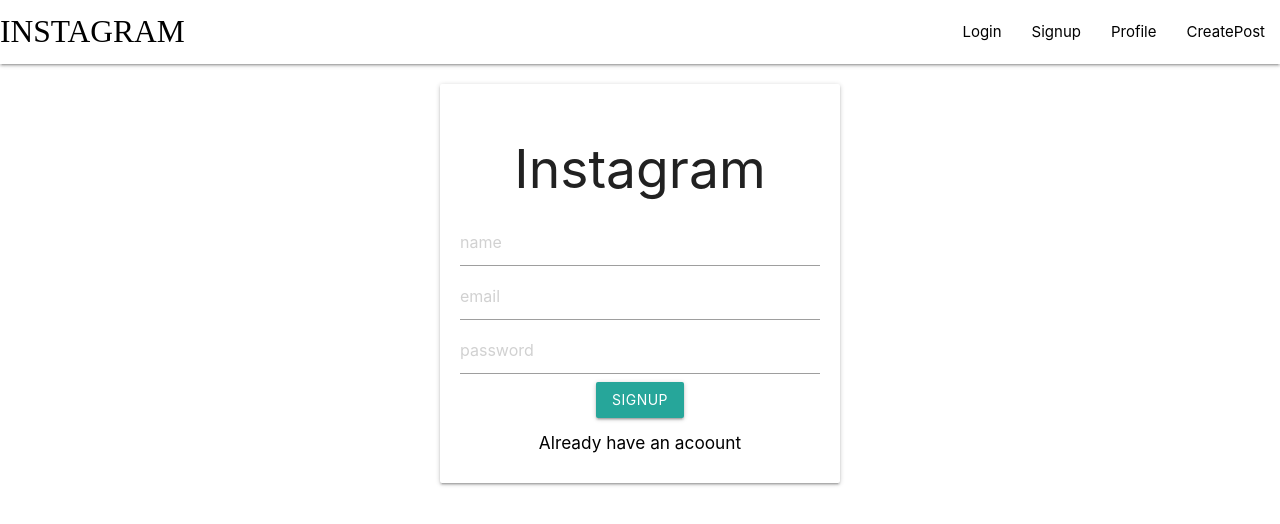
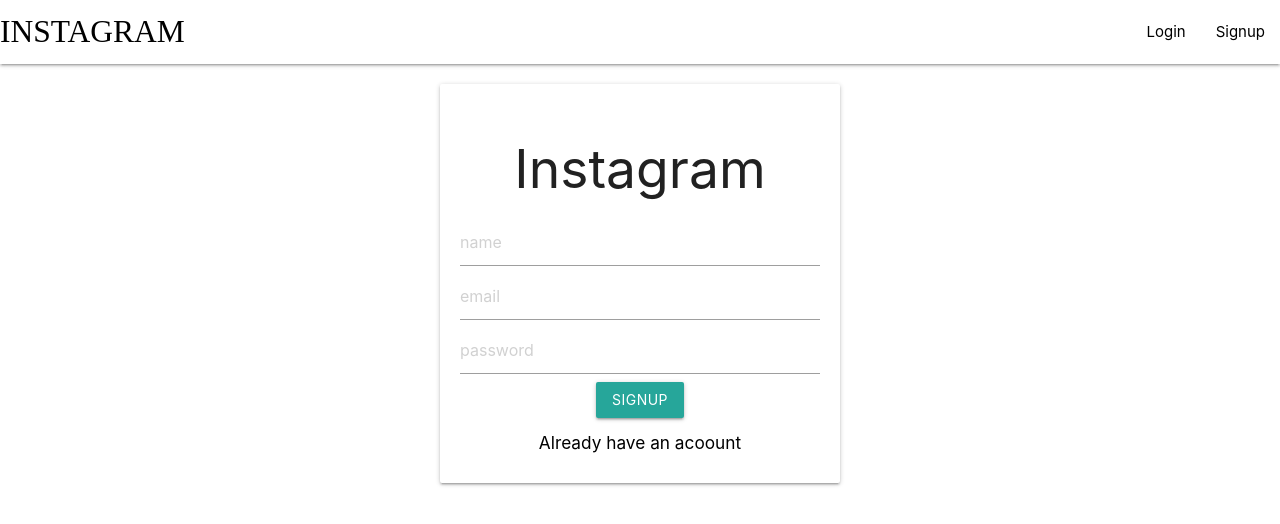
Before and after one commit to lshinkuro/mernstack-instagram-clone, a React (Create React App) app in the folder client/: page /signup in a window 1280 px wide. Shown: the top 524 px of the page. Built offline with nearby package versions, Linux system fonts and the light colour scheme; a web font is replaced by a local one.

Commit message:
add fix link forget about it

```diff
--- a/client/src/components/Navbar.js
+++ b/client/src/components/Navbar.js
@@ -1,16 +1,29 @@
-import React from 'react'
+import React,{useContext}from 'react'
+import {Link}from 'react-router-dom'
+import {UserContext}from '../App'
 
 
 const Navbar = ()=>{
+    const {state,dispatch}=useContext(UserContext)
+    const renderList = ()=>{
+      if(state){
+        return [
+          <li><Link to="/profile">Profile</Link></li>,
+          <li><Link to="/createpost">CreatePost</Link></li>
+        ]
+      }else{
+        return [
+          <li><Link to="/signin">Login</Link></li>,
+          <li><Link to="/signup">Signup</Link></li>
+        ]
+      }
+    }
     return(
       <nav>
         <div className="nav-wrapper white">
-        <a href="/home" className="brand-logo left">INSTAGRAM</a>
-          <ul id="nav-mobile" className="right hide-on-med-and-down">
-            <li><a href="/signin">Login</a></li>
-            <li><a href="/signup">Signup</a></li>
-            <li><a href="/profile">Profile</a></li>
-            <li><a href="/createpost">CreatePost</a></li>
+        <Link href={state?"/":"/signin"} className="brand-logo left">INSTAGRAM</Link>
+          <ul id="nav-mobile" className="right">
+              {renderList()}
           </ul>
         </div>
       </nav>
```
